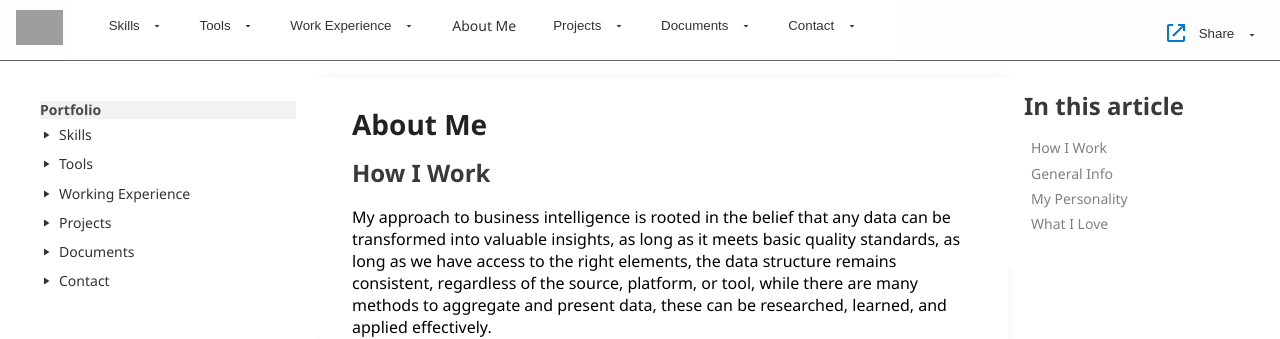
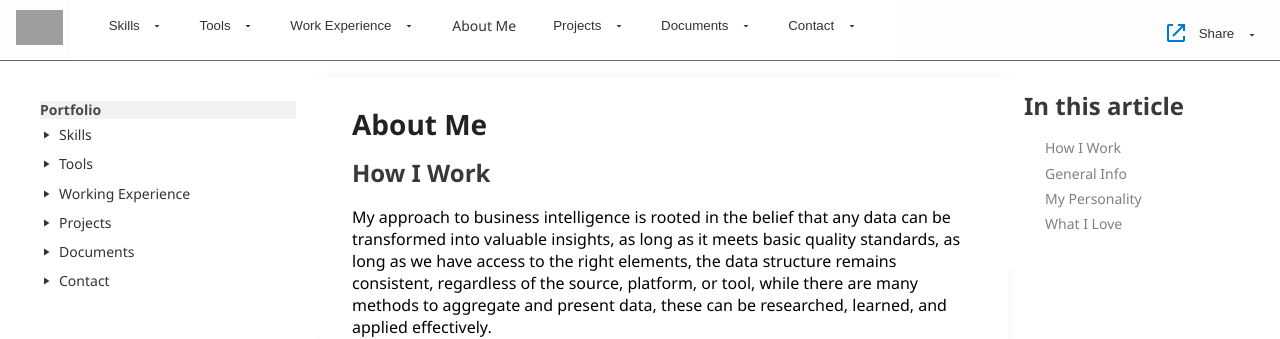
Before and after one commit to AldoReyes84/About-me, a Jekyll site: the page built from README.md, in a window 1280 px wide. Shown: the top 339 px of the page. Built offline with Jekyll 4.4.1, drawn with Linux system fonts in a browser that asks for light colours; our own code applies the rules of GitHub Pages for plain Markdown files; grey boxes are pictures that could not be loaded.

Commit message:
css article nav list left margin

```diff
--- a/assets/css/style.css
+++ b/assets/css/style.css
@@ -518,7 +518,7 @@ aside {
 }
 
 .article-nav-list{
-  margin-right: 0.5em;
+  margin-left: 1em;
 }
 
 
```
